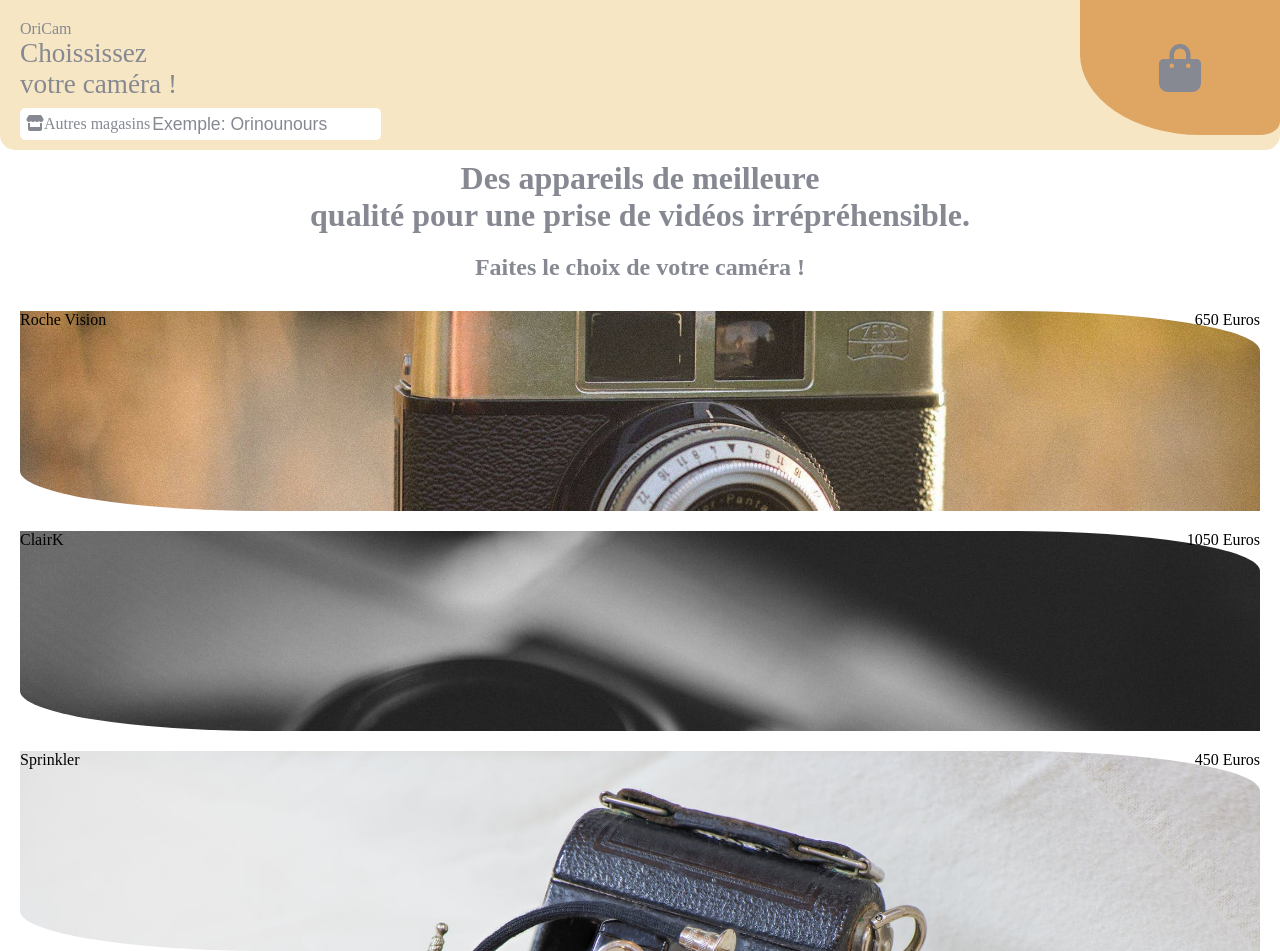
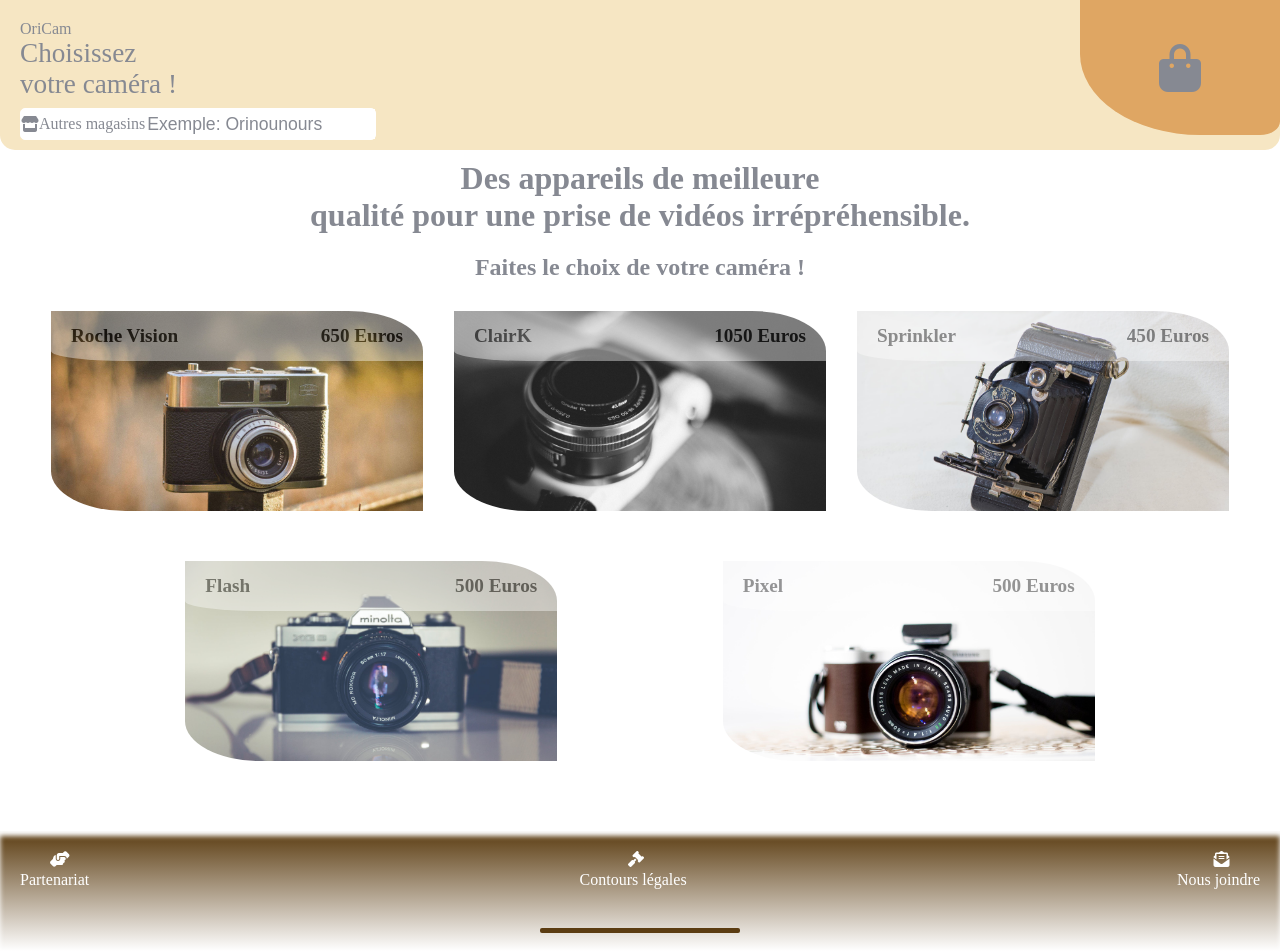
Before and after one commit to J-MOFALI/MiOrinoco, a website: page index.html in a window 1280 px wide. Shown: the top 951 px of the page. Drawn offline with Linux system fonts and the light colour scheme; a web font is replaced by a local one.

Commit message:
index encours2

```diff
--- a/Css/style.css
+++ b/Css/style.css
@@ -61,7 +61,7 @@ header .btn {
 }
 
 .btn i {
-    margin: 0px 0px 2px 5px;
+    margin: 0px 0px 2px5px;
     color: #868992;
 }
 
@@ -82,7 +82,7 @@ main h1,
 h2 {
     text-align: center;
     color: #868992;
-    margin: 10px 5px 10px 5px;
+    margin: 10px 7.5px 10px 7.5px;
 }
 
 main article {
@@ -100,7 +100,24 @@ article a {
 article .name {
     display: flex;
     flex-direction: row;
+    align-items: center;
     justify-content: space-between;
+    background-color: white;
+    opacity: 0.4;
+    height: 40px;
+    color: black;
+    border-radius: 0% 20% 0% 20%;
+    height: 50px;
+    font-size: 1.2rem;
+    font-weight: bold;
+}
+
+article .brand {
+    margin-left: 20px;
+}
+
+article .price {
+    margin-right: 20px;
 }
 
 article #product_1 {
@@ -196,3 +213,35 @@ footer i {
     width: 10px;
     height: 10px;
 }
+
+@media (min-width: 768px) {
+    main article {
+        display: flex;
+        flex-direction: row;
+        flex-wrap: wrap;
+        justify-content: space-evenly;
+        height: 500px;
+        margin-top: 20px;
+    }
+    article .brand {
+        margin-left: 20px;
+    }
+    article .price {
+        margin-right: 20px;
+    }
+    article #product_1 {
+        width: 30%;
+    }
+    article #product_2 {
+        width: 30%;
+    }
+    article #product_3 {
+        width: 30%;
+    }
+    article #product_4 {
+        width: 30%;
+    }
+    article #product_5 {
+        width: 30%;
+    }
+}
--- a/index.html
+++ b/index.html
@@ -20,7 +20,7 @@
     <header>
         <div class="left">
             <div class="logo">OriCam</div>
-            <div class="text">Choississez<br \> votre caméra !</div>
+            <div class="text">Choisissez<br \> votre caméra !</div>
         </div>
         <div class="right"><i class="fas fa-shopping-bag"></i></div>
         <div class="btn"><i class="fas fa-store"></i>Autres magasins<input type="search" name="Orinoco-product" value="Exemple: Orinounours" placeholder="Other store Orinoco"></div>
```
